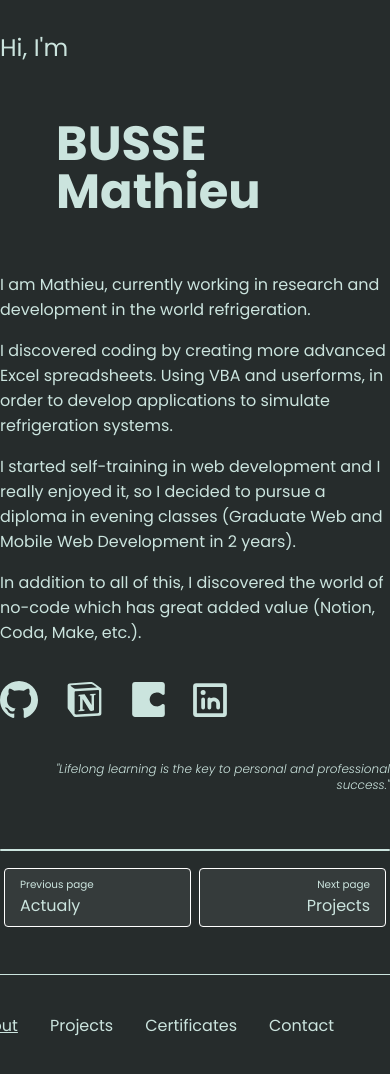
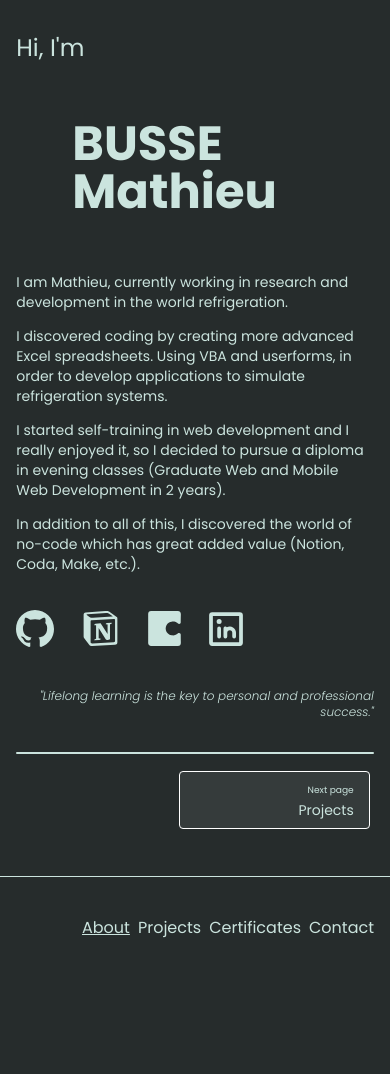
Before and after one commit to math-dev-24/portFolioV1, a Nuxt app: page / in a window 390 px wide. After the commit the page ends 977 px from the top, so only its background shows below. Built offline with nearby package versions, Linux system fonts and the light colour scheme.

Commit message:
update responsive

```diff
--- a/components/Footer.vue
+++ b/components/Footer.vue
@@ -1,20 +1,15 @@
 <template>
-    <footer>
-        <NuxtLink to="/" class="mx-4">About</NuxtLink>
-        <NuxtLink to="/project/list" class="mx-4">Projects</NuxtLink>
-        <NuxtLink to="/certificates" class="mx-4">Certificates</NuxtLink>
-        <NuxtLink to="/contact" class="ml-4 mr-14">Contact</NuxtLink>
+    <footer class="min-h-[100px] w-screen flex items-center flex-row-reverse">
+        <NuxtLink to="/contact" class="ml-2 md:ml-4 mr-4 md:mr-14">Contact</NuxtLink>
+        <NuxtLink to="/certificates" class="md:mx-4">Certificates</NuxtLink>
+        <NuxtLink to="/project/list" class=" mx-2 md:mx-4">Projects</NuxtLink>
+        <NuxtLink to="/" class="md:mx-4">About</NuxtLink>
     </footer>
 </template>
 
 <style scoped lang="sass">
 footer
     border-top: 1px solid #CBE4DE
-    min-height: 100px
-    display: flex
-    align-items: center
-    justify-content: end
-
 .router-link-active
     text-decoration: underline
 </style>
--- a/components/NavLinkPage.vue
+++ b/components/NavLinkPage.vue
@@ -1,15 +1,15 @@
 <script setup lang="ts">
 defineProps<{
-    previous: string,
+    previous?: string,
     textPrevious?: string,
-    next: string,
+    next?: string,
     textNext?: string,
 }>()
 </script>
 
 
 <template>
-    <div class="separator mt-14"></div>
+    <div class="separator mt-6 md:mt-14"></div>
     <div class="panel_btn_nav mb-10">
         <NuxtLink class="btn_previous flex-1" :to="previous" v-if="textPrevious">
             <span>Previous page</span>
--- a/layouts/default.vue
+++ b/layouts/default.vue
@@ -1,16 +1,8 @@
 <template>
-    <main class="flex flex-col">
-        <div class="container m-auto flex-1">
-        <slot></slot>
-    </div>
-    <Footer />
+    <main class="flex flex-col min-h-screen">
+        <div class="flex-1 text-sm md:text-lg">
+            <slot></slot>
+        </div>
+        <Footer />
     </main>
-
-
-
 </template>
-
-<style scoped lang="sass">
-main
-    min-height: 100vh
-</style>
--- a/pages/certificates.vue
+++ b/pages/certificates.vue
@@ -11,7 +11,7 @@ useHead({
 </script>
 
 <template>
-    <section>
+    <section class="w-11/12 md:w-5/6 m-auto text-sm md:text-lg">
         <h1 class="text-center">Certificates</h1>
         <div class="separator"></div>
         <section>
@@ -131,11 +131,6 @@ useHead({
 
 
 <style scoped lang="sass">
-
-section
-    width: 80%
-    margin: auto
-    display: block
 .color1
     color: red
 </style>
--- a/pages/contact.vue
+++ b/pages/contact.vue
@@ -29,7 +29,7 @@ const onSubmit = (values: any) => {
 </script>
 
 <template>
-    <main>
+    <main class="w-11/12 md:w-5/6 m-auto">
         <h1 class="text-center">Contact</h1>
         <div class="separator"></div>
         <section>
@@ -48,7 +48,7 @@ const onSubmit = (values: any) => {
                     <VeeField type="textarea" name="message" id="message" rules="message"
                         :class="{ inputAlert: errors.message }" />
                 </div>
-                <button type="submit" class="flex content-center items-center" id="btnSend">
+                <button type="submit" class="flex content-center items-center text-xs md:text-lg" id="btnSend">
                     <svg xmlns="http://www.w3.org/2000/svg" width="1em" height="1em" viewBox="0 0 16 16">
                         <path fill="currentColor"
                             d="M15.964.686a.5.5 0 0 0-.65-.65L.767 5.855H.766l-.452.18a.5.5 0 0 0-.082.887l.41.26l.001.002l4.995 3.178l3.178 4.995l.002.002l.26.41a.5.5 0 0 0 .886-.083l6-15Zm-1.833 1.89L6.637 10.07l-.215-.338a.5.5 0 0 0-.154-.154l-.338-.215l7.494-7.494l1.178-.471l-.47 1.178Z">
@@ -62,9 +62,7 @@ const onSubmit = (values: any) => {
     </main>
 </template>
 <style scoped lang="sass">
-section
-    width: 80%
-    margin: auto
+
 .inputAlert
     border-color: red
 form
--- a/pages/index.vue
+++ b/pages/index.vue
@@ -11,7 +11,7 @@ useHead({
 </script>
 
 <template>
-    <section class="container m-auto my-8">
+    <section class="m-auto w-11/12 md:w-5/6  my-8 text-sm md:text-lg">
         <span class="text-2xl">Hi, I'm</span>
         <h1 class="text-5xl font-bold ml-14 my-14">BUSSE Mathieu</h1>
         <main class="my-8">
@@ -64,7 +64,7 @@ useHead({
         <span class="italic text-xs text-end block my-8">
             "Lifelong learning is the key to personal and professional success."
         </span>
-        <NavLinkPage previous="/" textPrevious="Actualy" next="/project/list" textNext="Projects" />
+        <NavLinkPage next="/project/list" textNext="Projects" />
     </section>
 </template>
 <style scoped lang="sass">
--- a/pages/project/list/index.vue
+++ b/pages/project/list/index.vue
@@ -17,12 +17,12 @@ const maxProject = ref<number>(projects.length)
 </script>
 
 <template>
-    <section>
+    <section class="text-sm md:text-lg w-11/12 md:w-5/6 m-auto">
         <h1 class="text-2xl font-bold">List of projects</h1>
         <div class="separator"></div>
         <div class="flex">
 
-            <div class="card">
+            <div class="card text-xs md:text-lg">
                 <div class="tools">
                     <div class="circle">
                         <span class="red box"></span>
@@ -47,18 +47,13 @@ const maxProject = ref<number>(projects.length)
             </div>
         </div>
         <div v-if="nbrMax < maxProject" @click="() => { nbrMax = nbrMax + 2 }"
-            class="block w-1/3 m-auto border my-6 text-center cursor-pointer hover:text-white">load More...</div>
+            class="block w-4/5 md:w-1/3 m-auto border my-3 md:my-6 text-center cursor-pointer hover:text-white">load More...</div>
 
         <NavLinkPage previous="/" text-previous="About" next="/certificates" text-next="Certificates" />
     </section>
 </template>
 
 <style scoped lang="css">
-section {
-    width: 80%;
-    margin: auto;
-}
-
 .card {
     margin: 0 auto;
     padding: 10px;
--- a/shared/data/projects.ts
+++ b/shared/data/projects.ts
@@ -38,7 +38,7 @@ export const projects: ProjectInterface[] = [
     },
     {
         id: 2,
-        title: "CockChef",
+        title: "CookChef",
         description: "Projet d'école afin de réaliser la partie front d'un marmiton bis.",
         image: ["CookChefHome.JPG", "CookChefAdmin.JPG"],
         techno: [
--- a/tailwind.config.js
+++ b/tailwind.config.js
@@ -11,4 +11,10 @@ module.exports = {
     extend: {},
   },
   plugins: [],
+  theme: {
+    colors: {
+      "lgreen": "#CBE4DE",
+      "dgreen": "#2E4F4F",
+    }
+  }
 }
```
